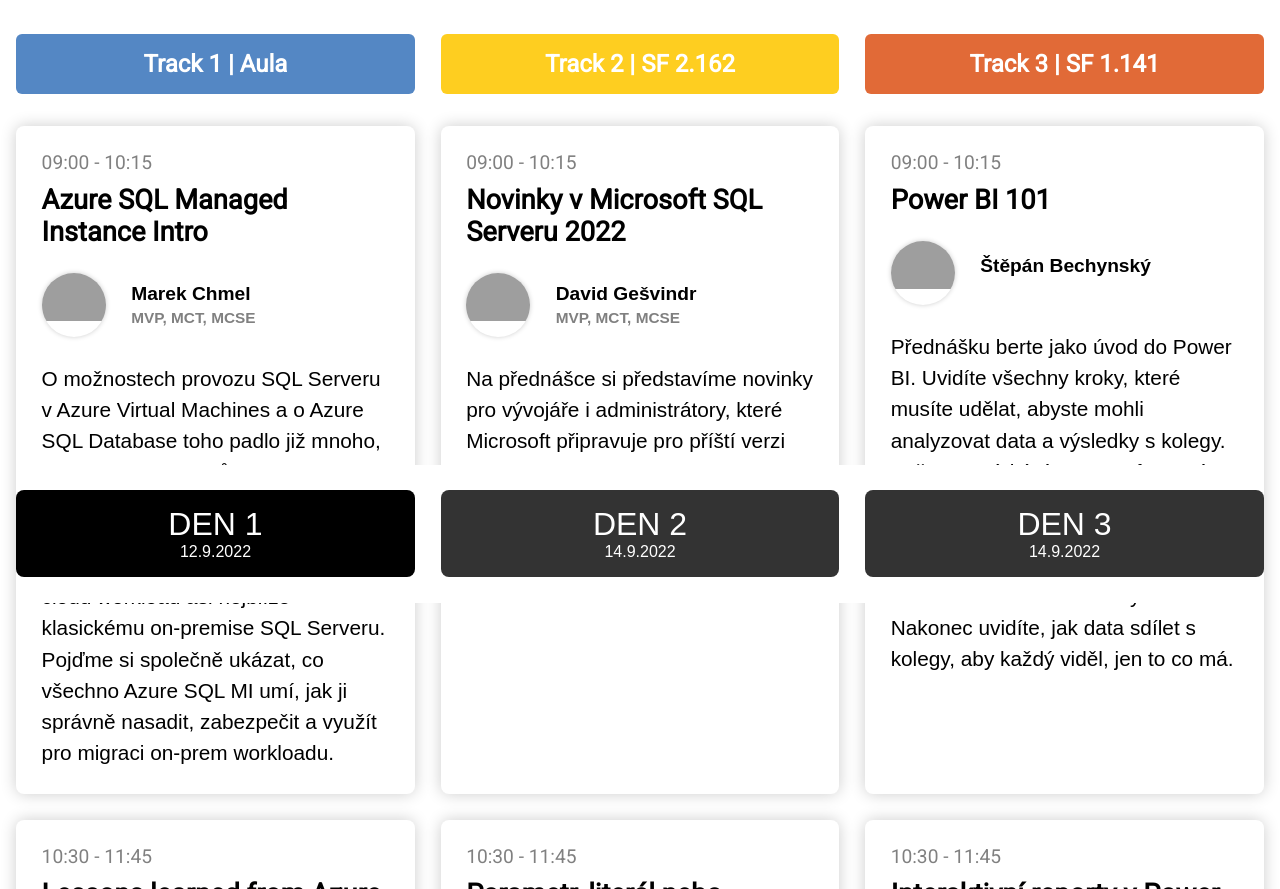
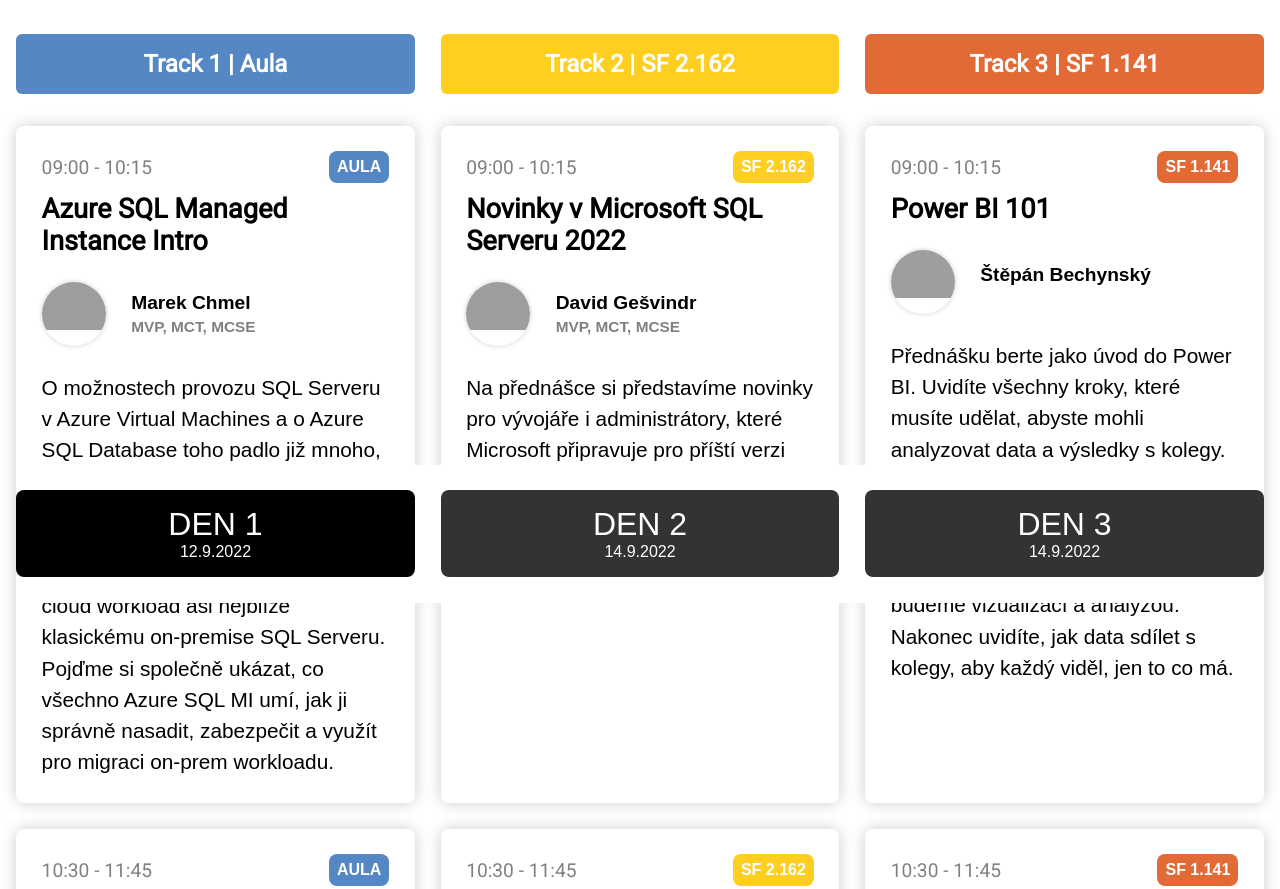
Before and after one commit to Luko248/wug-schedule, a website built with webpack: page index.html in a window 1280 px wide. Shown: the part 197-1086 px from the top of the page. Built offline with nearby package versions, Linux system fonts and the light colour scheme; grey boxes are pictures that could not be loaded.

Commit message:
schedule fix

```diff
--- a/Resources/Scripts/data/schedule.ts
+++ b/Resources/Scripts/data/schedule.ts
@@ -64,7 +64,7 @@
                             'speakers': [
                                 {
                                     'name': 'Pavel Málek',
-                                    'photo': 'https://wug.cz/ContentPages/GetFile.ashx?PhotoID=2587&ThumbnailSizeName=small',
+                                    'photo': 'https://wug.cz/ContentPages/GetFile.ashx?PhotoID=2930&ThumbnailSizeName=small',
                                     'role': ''
                                 }
                             ]
--- a/Resources/Stylesheets/SCSS/Modules/schedule.scss
+++ b/Resources/Stylesheets/SCSS/Modules/schedule.scss
@@ -62,8 +62,8 @@
         }
 
         > small{
-            --label-display: none;
-            display: var(--label-display);
+            // --label-display: none;
+            // display: var(--label-display);
             padding: .5em;
             background: var(--session-color);
             border-radius: .5em;
--- a/wwwroot/js/init.js
+++ b/wwwroot/js/init.js
@@ -76,7 +76,7 @@
                                 'speakers': [
                                     {
                                         'name': 'Pavel Málek',
-                                        'photo': 'https://wug.cz/ContentPages/GetFile.ashx?PhotoID=2587&ThumbnailSizeName=small',
+                                        'photo': 'https://wug.cz/ContentPages/GetFile.ashx?PhotoID=2930&ThumbnailSizeName=small',
                                         'role': ''
                                     }
                                 ]
```
Also changed, not shown: wwwroot/css/style.css, wwwroot/css/style.min.css, 2 other files.
